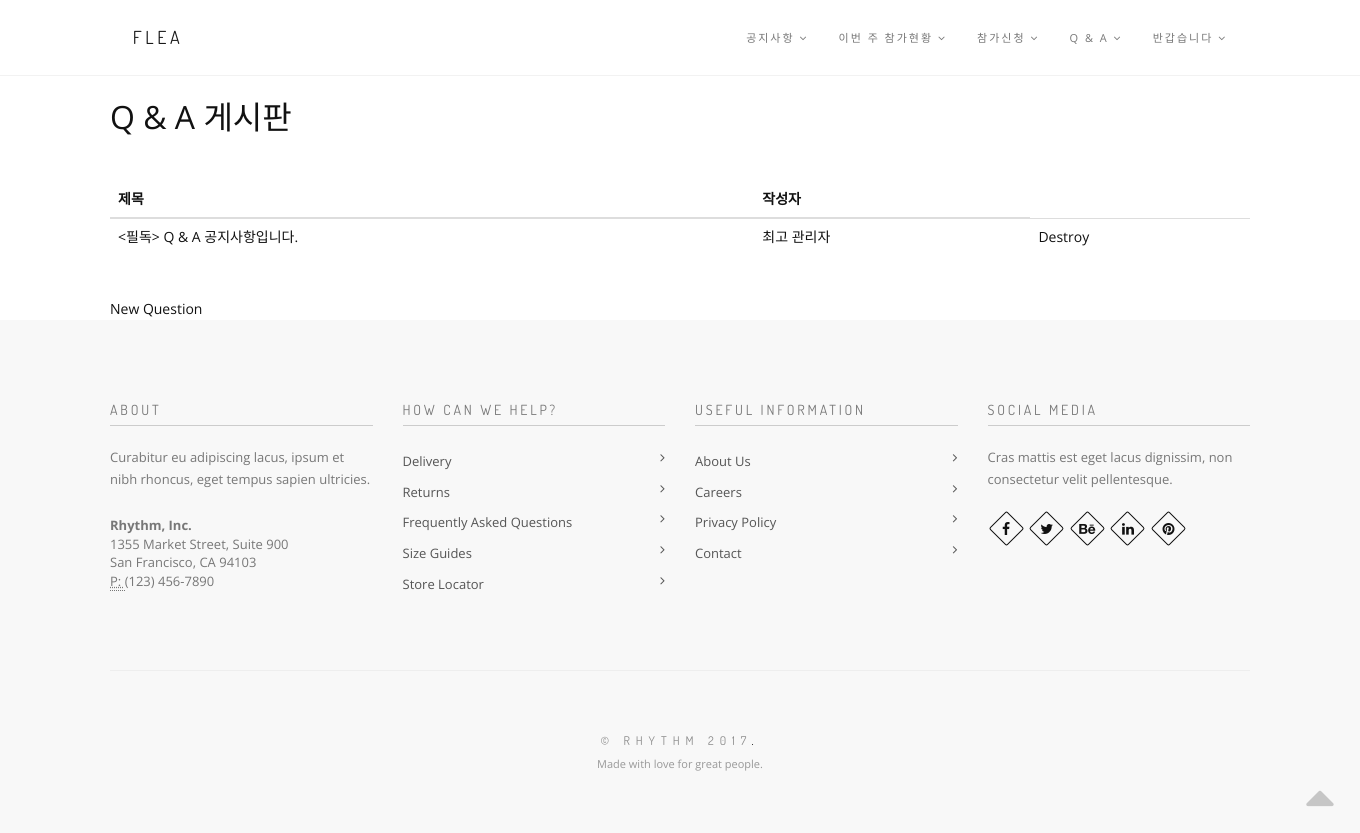
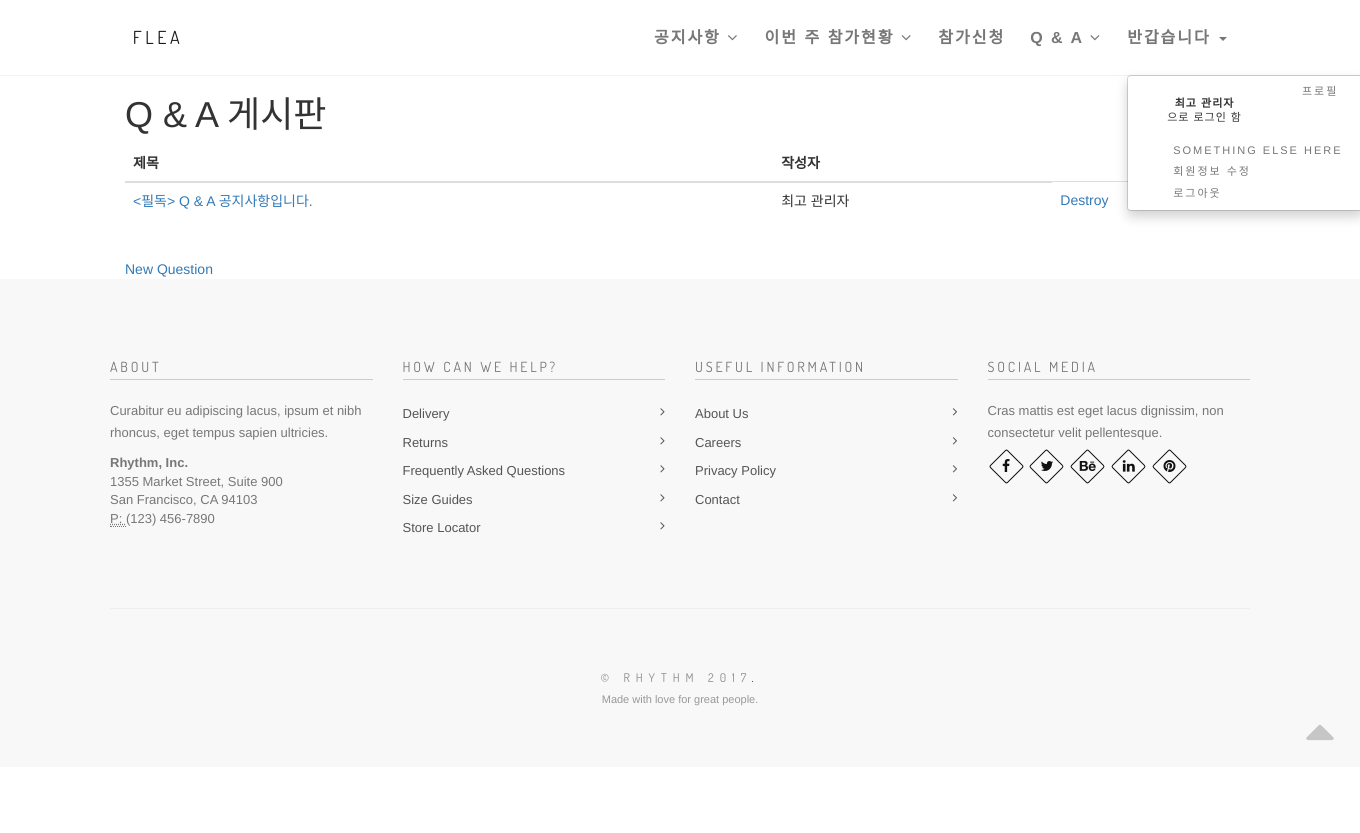
Before and after one commit to kimtaeyoung99/fleamarket, a Rails app: page /questions in a window 1360 px wide, after a click on "반갑습니다". After the commit the page ends 741 px from the top, so only its background shows below. Run offline with Rails 7, Linux system fonts and the light colour scheme; a user stored in the database is signed in; data comes from the database, SQL or seed files in the repository; style sheets or scripts are compiled from the project's sources; some libraries are stand-ins or nearby versions.

Commit message:
nav 수정

```diff
--- a/app/views/layouts/application.html.erb
+++ b/app/views/layouts/application.html.erb
@@ -7,8 +7,11 @@
   <meta charset="utf-8">
   <meta name="author" content="Roman Kirichik">
   <!--[if IE]><meta http-equiv='X-UA-Compatible' content='IE=edge,chrome=1'><![endif]-->
-  <meta name="viewport" content="width=device-width, initial-scale=1.0, maximum-scale=1.0" />
 
+  <meta name="viewport" content="width=device-width, initial-scale=1">
+  <%= stylesheet_link_tag    'application', media: 'all', 'data-turbolinks-track' => true %>
+  <%= javascript_include_tag 'application', 'data-turbolinks-track' => true %>
+  <%= csrf_meta_tags %>
 
   <!-- Favicons -->
   <link rel="shortcut icon" src="/assets/favicon.png">
@@ -34,17 +37,15 @@
   <!-- 합쳐지고 최소화된 최신 CSS -->
   <link rel="stylesheet" href="https://maxcdn.bootstrapcdn.com/bootstrap/3.3.2/css/bootstrap.min.css">
 
-  <%= stylesheet_link_tag    'application', media: 'all', 'data-turbolinks-track' => true %>
-  <%= javascript_include_tag 'application', 'data-turbolinks-track' => true %>
-  <%= csrf_meta_tags %>
+
 </head>
 
 
 <body>
 <%= render partial: "shared/nav" %>
-
+<div class="container">
 <%= yield %>
-
+</div>
 <%= render partial: "shared/footer" %>
 
 <!-- JS -->
--- a/app/views/shared/_nav.html.erb
+++ b/app/views/shared/_nav.html.erb
@@ -1,6 +1,6 @@
 
 <!-- Navigation panel -->
-            <nav class="main-nav js-stick">
+            <nav class="main-nav js-stick" >
                 <div class="container">
                 <div class="full-wrapper relative clearfix">
                     <!-- Logo ( * your text or image into link tag *) -->
@@ -15,7 +15,9 @@
 
                     <!-- Main Menu -->
                     <div class="inner-nav desktop-nav">
-                        <ul class="clearlist">
+                        <ul class="clearlist" style="font-size: 16px !important;
+													font-weight: bold !important;
+													">
 
                             <!-- Item With Sub -->
                             <li>
@@ -36,7 +38,7 @@
 
                             <!-- Item With Sub -->
                             <li>
-                                <a href="#" class="mn-has-sub ">참가신청 <i class="fa fa-angle-down"></i></a>
+                                <a href="/attend/register">참가신청 </a>
 
 
                             </li>
@@ -52,32 +54,22 @@
 
                             <!-- Item With Sub -->
                             <% if user_signed_in? %>
-                            <li>
-                                <a class="mn-has-sub">반갑습니다  <i class="fa fa-angle-down"></i></a>
+                            <li class="dropdown">
+					          <a href="#" class="dropdown-toggle" data-toggle="dropdown" role="button" aria-expanded="false">
+					          	반갑습니다 <span class="caret"></span></a>
+					          <ul class="dropdown-menu" role="menu">
+					            <span class="navbar-text" style="padding-left: 24px;">
+					            <strong><%= current_user.name %></strong><br /> 으로 로그인 함</span>
+					            <li class="divider"></li>
 
-                                <ul class="mn-sub to-left">
+					            <li><a href="#">프로필</a></li>
+					            <li><a href="#">Something else here</a></li>
 
-                                    <li>
-                                        <a><%= current_user.name %><br /><br />으로 로그인 함</a>
-                                    </li>
-                                    <li>
-                                        <a href="shop-columns-3col.html">프로필</a>
-                                    </li>
-                                    <li>
-                                        <a href="shop-columns-4col.html">4 Columns</a>
-                                    </li>
-                                    <li>
-                                        <a href="/users/edit">회원정보 수정</a>
-                                    </li>
-                                    <li>
-                                        <a href="/users/sign_out">로그아웃</a>
-                                    </li>
-
-                                </ul>
-
-
-
-                            </li>
+					            <li class="divider"></li>
+					            <li><a href="/users/edit">회원정보 수정</a></li>
+					            <li><a href="/users/sign_out">로그아웃</a></li>
+					          </ul>
+        					</li>
 
                             <% else %>
                             <li>
```
Also changed, not shown: app/views/questions/_form.html.erb (+5 -5 lines).
